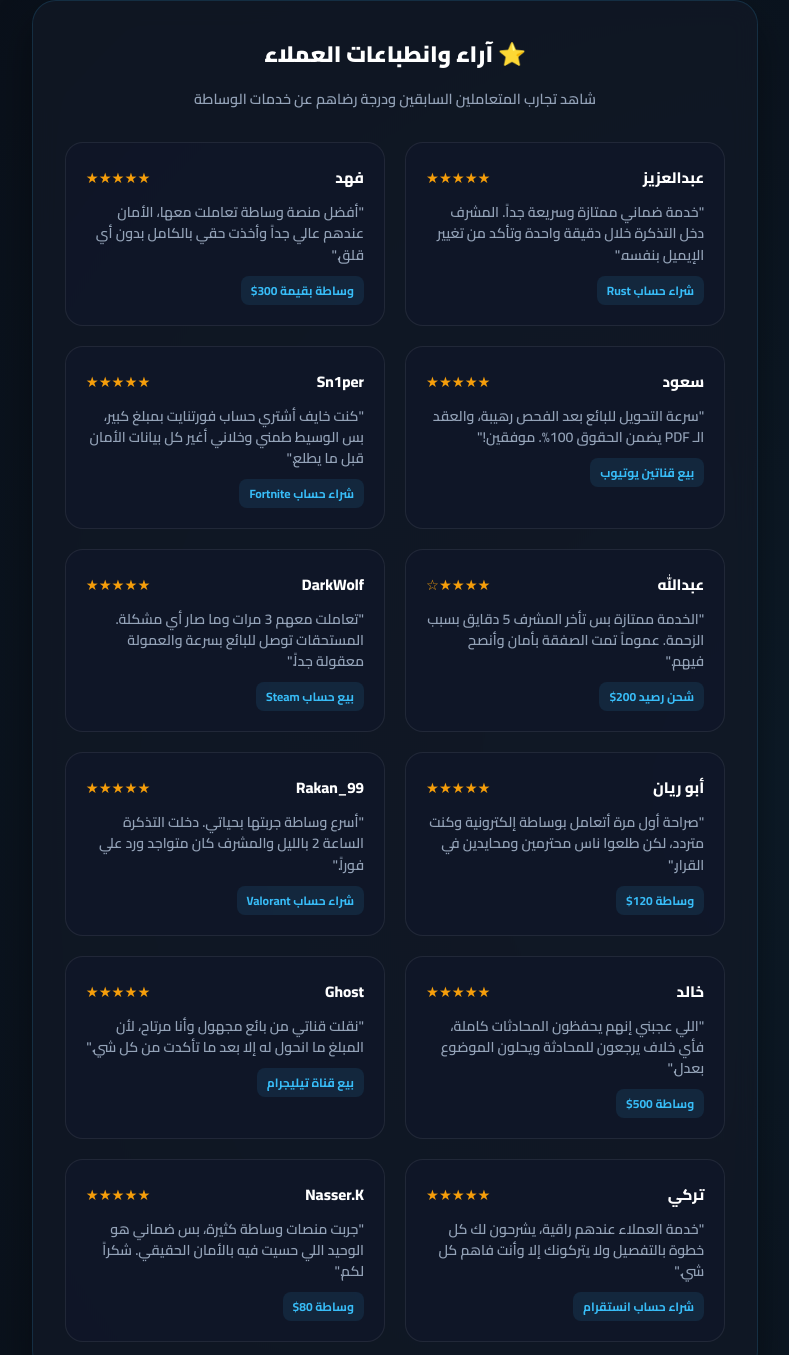
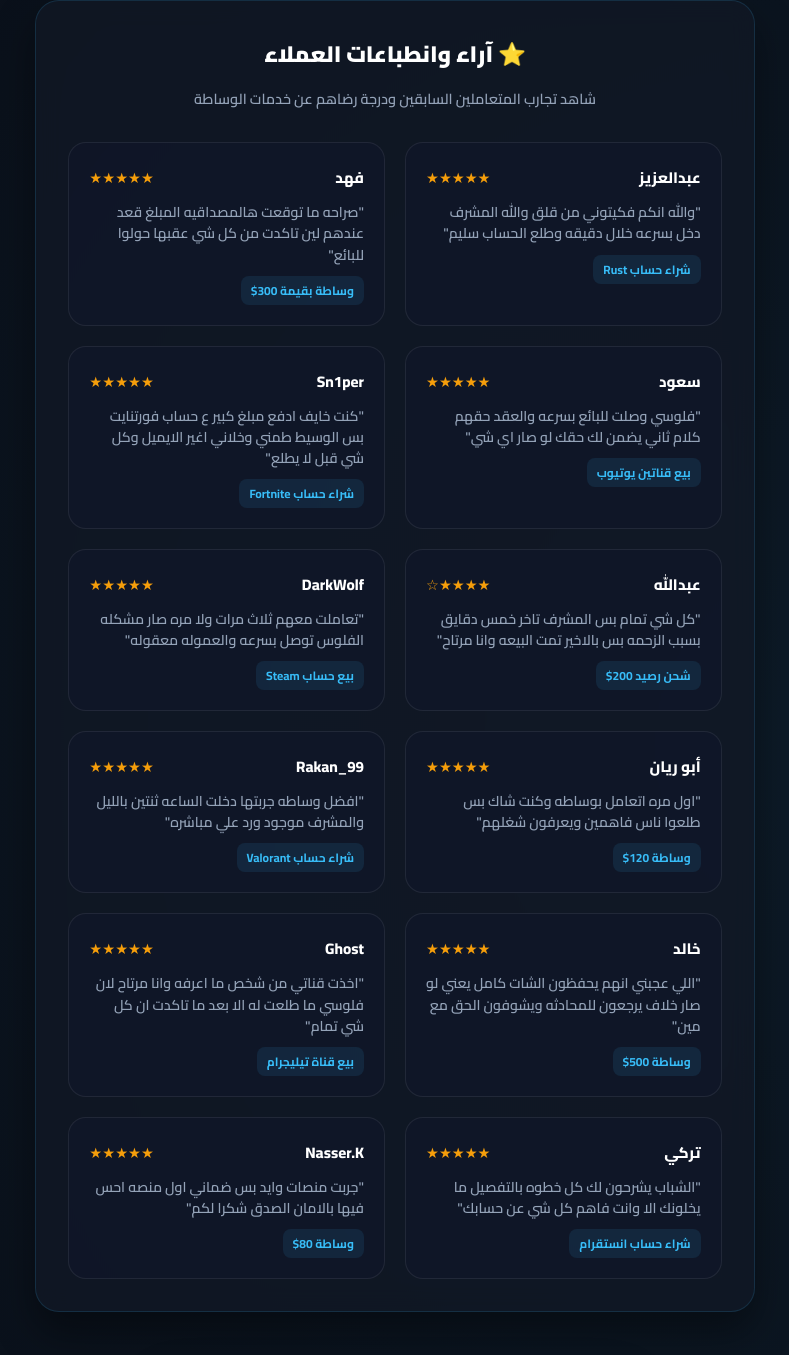
Before and after one commit to ChamomiIle/dw, a website: page src/public/index.html in a window 1280 px wide. Shown: the part 2846-4201 px from the top of the page, without its empty margins (245-1034 px from the left). Drawn offline with nearby package versions, Linux system fonts and the light colour scheme.

Commit message:
Update index.html

```diff
--- a/src/public/index.html
+++ b/src/public/index.html
@@ -711,18 +711,18 @@
       <div class="section-title">⭐ آراء وانطباعات العملاء</div>
       <div class="section-subtitle">شاهد تجارب المتعاملين السابقين ودرجة رضاهم عن خدمات الوساطة</div>
       <div class="reviews-grid">
-        <div class="review-card"><div class="review-header"><span class="reviewer-name">عبدالعزيز</span><span class="review-stars">★★★★★</span></div><p class="review-text">"خدمة ضماني ممتازة وسريعة جداً. المشرف دخل التذكرة خلال دقيقة واحدة وتأكد من تغيير الإيميل بنفسه."</p><span class="review-item-tag">شراء حساب Rust</span></div>
-        <div class="review-card"><div class="review-header"><span class="reviewer-name">فهد</span><span class="review-stars">★★★★★</span></div><p class="review-text">"أفضل منصة وساطة تعاملت معها، الأمان عندهم عالي جداً وأخذت حقي بالكامل بدون أي قلق."</p><span class="review-item-tag">وساطة بقيمة 300$</span></div>
-        <div class="review-card"><div class="review-header"><span class="reviewer-name">سعود</span><span class="review-stars">★★★★★</span></div><p class="review-text">"سرعة التحويل للبائع بعد الفحص رهيبة، والعقد الـ PDF يضمن الحقوق 100%. موفقين!"</p><span class="review-item-tag">بيع قناتين يوتيوب</span></div>
-        <div class="review-card"><div class="review-header"><span class="reviewer-name">Sn1per</span><span class="review-stars">★★★★★</span></div><p class="review-text">"كنت خايف أشتري حساب فورتنايت بمبلغ كبير، بس الوسيط طمني وخلاني أغير كل بيانات الأمان قبل ما يطلع."</p><span class="review-item-tag">شراء حساب Fortnite</span></div>
-        <div class="review-card"><div class="review-header"><span class="reviewer-name">عبدالله</span><span class="review-stars">★★★★☆</span></div><p class="review-text">"الخدمة ممتازة بس تأخر المشرف 5 دقايق بسبب الزحمة. عموماً تمت الصفقة بأمان وأنصح فيهم."</p><span class="review-item-tag">شحن رصيد 200$</span></div>
-        <div class="review-card"><div class="review-header"><span class="reviewer-name">DarkWolf</span><span class="review-stars">★★★★★</span></div><p class="review-text">"تعاملت معهم 3 مرات وما صار أي مشكلة. المستحقات توصل للبائع بسرعة والعمولة معقولة جداً."</p><span class="review-item-tag">بيع حساب Steam</span></div>
-        <div class="review-card"><div class="review-header"><span class="reviewer-name">أبو ريان</span><span class="review-stars">★★★★★</span></div><p class="review-text">"صراحة أول مرة أتعامل بوساطة إلكترونية وكنت متردد، لكن طلعوا ناس محترمين ومحايدين في القرار."</p><span class="review-item-tag">وساطة 120$</span></div>
-        <div class="review-card"><div class="review-header"><span class="reviewer-name">Rakan_99</span><span class="review-stars">★★★★★</span></div><p class="review-text">"أسرع وساطة جربتها بحياتي. دخلت التذكرة الساعة 2 بالليل والمشرف كان متواجد ورد علي فوراً."</p><span class="review-item-tag">شراء حساب Valorant</span></div>
-        <div class="review-card"><div class="review-header"><span class="reviewer-name">خالد</span><span class="review-stars">★★★★★</span></div><p class="review-text">"اللي عجبني إنهم يحفظون المحادثات كاملة، فأي خلاف يرجعون للمحادثة ويحلون الموضوع بعدل."</p><span class="review-item-tag">وساطة 500$</span></div>
-        <div class="review-card"><div class="review-header"><span class="reviewer-name">Ghost</span><span class="review-stars">★★★★★</span></div><p class="review-text">"نقلت قناتي من بائع مجهول وأنا مرتاح، لأن المبلغ ما انحول له إلا بعد ما تأكدت من كل شي."</p><span class="review-item-tag">بيع قناة تيليجرام</span></div>
-        <div class="review-card"><div class="review-header"><span class="reviewer-name">تركي</span><span class="review-stars">★★★★★</span></div><p class="review-text">"خدمة العملاء عندهم راقية، يشرحون لك كل خطوة بالتفصيل ولا يتركونك إلا وأنت فاهم كل شي."</p><span class="review-item-tag">شراء حساب انستقرام</span></div>
-        <div class="review-card"><div class="review-header"><span class="reviewer-name">Nasser.K</span><span class="review-stars">★★★★★</span></div><p class="review-text">"جربت منصات وساطة كثيرة، بس ضماني هو الوحيد اللي حسيت فيه بالأمان الحقيقي. شكراً لكم."</p><span class="review-item-tag">وساطة 80$</span></div>
+        <div class="review-card"><div class="review-header"><span class="reviewer-name">عبدالعزيز</span><span class="review-stars">★★★★★</span></div><p class="review-text">"والله انكم فكيتوني من قلق والله المشرف دخل بسرعه خلال دقيقه وطلع الحساب سليم"</p><span class="review-item-tag">شراء حساب Rust</span></div>
+        <div class="review-card"><div class="review-header"><span class="reviewer-name">فهد</span><span class="review-stars">★★★★★</span></div><p class="review-text">"صراحه ما توقعت هالمصداقيه المبلغ قعد عندهم لين تاكدت من كل شي عقبها حولوا للبائع"</p><span class="review-item-tag">وساطة بقيمة 300$</span></div>
+        <div class="review-card"><div class="review-header"><span class="reviewer-name">سعود</span><span class="review-stars">★★★★★</span></div><p class="review-text">"فلوسي وصلت للبائع بسرعه والعقد حقهم كلام ثاني يضمن لك حقك لو صار اي شي"</p><span class="review-item-tag">بيع قناتين يوتيوب</span></div>
+        <div class="review-card"><div class="review-header"><span class="reviewer-name">Sn1per</span><span class="review-stars">★★★★★</span></div><p class="review-text">"كنت خايف ادفع مبلغ كبير ع حساب فورتنايت بس الوسيط طمني وخلاني اغير الايميل وكل شي قبل لا يطلع"</p><span class="review-item-tag">شراء حساب Fortnite</span></div>
+        <div class="review-card"><div class="review-header"><span class="reviewer-name">عبدالله</span><span class="review-stars">★★★★☆</span></div><p class="review-text">"كل شي تمام بس المشرف تاخر خمس دقايق بسبب الزحمه بس بالاخير تمت البيعه وانا مرتاح"</p><span class="review-item-tag">شحن رصيد 200$</span></div>
+        <div class="review-card"><div class="review-header"><span class="reviewer-name">DarkWolf</span><span class="review-stars">★★★★★</span></div><p class="review-text">"تعاملت معهم ثلاث مرات ولا مره صار مشكله الفلوس توصل بسرعه والعموله معقوله"</p><span class="review-item-tag">بيع حساب Steam</span></div>
+        <div class="review-card"><div class="review-header"><span class="reviewer-name">أبو ريان</span><span class="review-stars">★★★★★</span></div><p class="review-text">"اول مره اتعامل بوساطه وكنت شاك بس طلعوا ناس فاهمين ويعرفون شغلهم"</p><span class="review-item-tag">وساطة 120$</span></div>
+        <div class="review-card"><div class="review-header"><span class="reviewer-name">Rakan_99</span><span class="review-stars">★★★★★</span></div><p class="review-text">"افضل وساطه جربتها دخلت الساعه ثنتين بالليل والمشرف موجود ورد علي مباشره"</p><span class="review-item-tag">شراء حساب Valorant</span></div>
+        <div class="review-card"><div class="review-header"><span class="reviewer-name">خالد</span><span class="review-stars">★★★★★</span></div><p class="review-text">"اللي عجبني انهم يحفظون الشات كامل يعني لو صار خلاف يرجعون للمحادثه ويشوفون الحق مع مين"</p><span class="review-item-tag">وساطة 500$</span></div>
+        <div class="review-card"><div class="review-header"><span class="reviewer-name">Ghost</span><span class="review-stars">★★★★★</span></div><p class="review-text">"اخذت قناتي من شخص ما اعرفه وانا مرتاح لان فلوسي ما طلعت له الا بعد ما تاكدت ان كل شي تمام"</p><span class="review-item-tag">بيع قناة تيليجرام</span></div>
+        <div class="review-card"><div class="review-header"><span class="reviewer-name">تركي</span><span class="review-stars">★★★★★</span></div><p class="review-text">"الشباب يشرحون لك كل خطوه بالتفصيل ما يخلونك الا وانت فاهم كل شي عن حسابك"</p><span class="review-item-tag">شراء حساب انستقرام</span></div>
+        <div class="review-card"><div class="review-header"><span class="reviewer-name">Nasser.K</span><span class="review-stars">★★★★★</span></div><p class="review-text">"جربت منصات وايد بس ضماني اول منصه احس فيها بالامان الصدق شكرا لكم"</p><span class="review-item-tag">وساطة 80$</span></div>
       </div>
     </div>
   </section>
```
